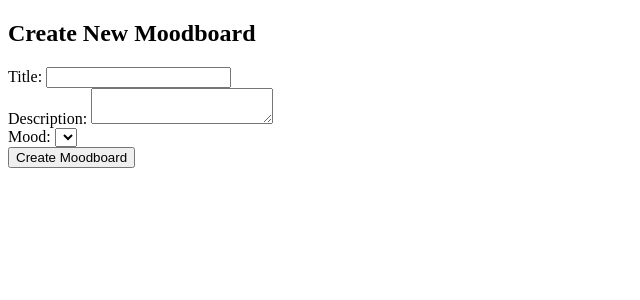
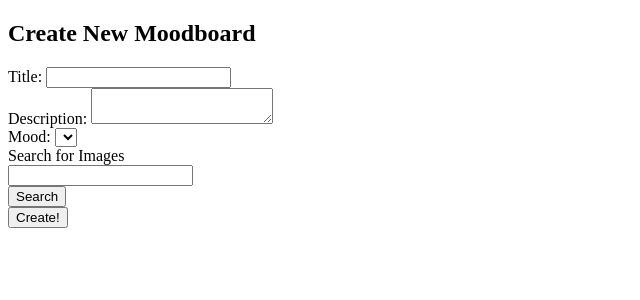
Before and after one commit to jencegram/Capstone_1, a Flask app: page /create_moodboard in a window 1280 px wide. Shown: the part 98-398 px from the top of the page, without its empty margins (0-640 px from the left). Run offline with Flask 3, Linux system fonts and the light colour scheme; lists and menus that the app fills with data are empty.

Commit message:
Moodboard creation that displays the images, added Unsplawsh API for image search

```diff
--- a/app.py
+++ b/app.py
@@ -1,6 +1,12 @@
-from flask import Flask, render_template, url_for, request, flash, session, redirect
+import os
+import requests
+
+from dotenv import load_dotenv
+load_dotenv()
+
+from flask import Flask, render_template, url_for, request, flash, session, redirect, jsonify
 from extensions import db
-from models import User, Moodboard, Mood
+from models import User, Moodboard, Mood, Photo
 from forms import RegistrationForm, CreateMoodboardForm
 from flask_bcrypt import Bcrypt
 
@@ -15,7 +21,10 @@ db.init_app(app)
 
 @app.route('/')
 def index():
-    return render_template('index.html')
+    if 'user_id' in session:
+        return render_template('home.html', message="Welcome!")
+    else:
+        return render_template('index.html')
 
 @app.route('/home')
 def home():
@@ -36,7 +45,6 @@ def dashboard():
     moodboards = Moodboard.query.filter_by(user_id=session['user_id']).all()
 
     return render_template('dashboard.html', user_name=user.name, moodboards=moodboards)
-
 
 
 @app.route('/register', methods=['GET', 'POST'])
@@ -89,20 +97,31 @@ def create_moodboard():
     mood_choices = [(mood.mood_name, mood.mood_name.capitalize()) for mood in moods]
 
     form = CreateMoodboardForm()
-    form.mood.choices = mood_choices  # Set the choices for the mood field dynamically
+    form.mood.choices = mood_choices
 
     if form.validate_on_submit():
-        # Print form data for debugging purposes
-        print("Form Data:", form.title.data, form.description.data, form.mood.data)
+        title = form.title.data
+        description = form.description.data
+        mood_name = form.mood.data
 
-        mood = Mood.query.filter_by(mood_name=form.mood.data).first()
-        new_moodboard = Moodboard(title=form.title.data, description=form.description.data, mood_id=mood.id, user_id=session['user_id'])
+        user_id = session['user_id']
+
+        moodboard = Moodboard(title=title, description=description, user_id=user_id)
+
+        for image_url in request.form.getlist('selected_images[]'):
+            image = Photo(photo_url=image_url)
+            moodboard.photos.append(image)
+
+
+        mood = Mood.query.filter_by(mood_name=mood_name).first()
+        moodboard.mood = mood
 
         try:
-            db.session.add(new_moodboard)
+            db.session.add(moodboard)
             db.session.commit()
             flash("Moodboard created successfully!", "success")
-            return redirect(url_for('view_moodboard', moodboard_id=new_moodboard.id))
+            return redirect(url_for('view_moodboard_with_images', moodboard_id=moodboard.id))
+
         except Exception as e:
             db.session.rollback()
             print("Error adding moodboard:", e)
@@ -112,22 +131,14 @@ def create_moodboard():
             for field, errors in form.errors.items():
                 for error in errors:
                     flash(f"Error in {field}: {error}", "danger")
+
     return render_template('create_moodboard.html', form=form)
-
-
-
-
-# Route for viewing a moodboard:
-@app.route('/moodboard/<int:moodboard_id>')
-def view_moodboard(moodboard_id):
-    moodboard = Moodboard.query.get_or_404(moodboard_id)
-    return render_template('moodboard_detail.html', moodboard=moodboard)
-
 
 # Route for editing a moodboard:
 @app.route('/moodboard/<int:moodboard_id>/edit', methods=['GET', 'POST'])
 def edit_moodboard(moodboard_id):
     moodboard = Moodboard.query.get_or_404(moodboard_id)
+    selected_images = moodboard.photos
     form = CreateMoodboardForm(obj=moodboard)  # Prefill form with current data
 
     # Query the moods to populate the dropdown
@@ -144,9 +155,57 @@ def edit_moodboard(moodboard_id):
         flash("Moodboard updated successfully!", "success")
         return redirect(url_for('view_moodboard', moodboard_id=moodboard.id))
 
-    return render_template('edit_moodboard.html', form=form, moodboard=moodboard)
+    return render_template('edit_moodboard_images.html', moodboard=moodboard, selected_images=selected_images, form=form)
 
 
+# Handles Unsplash API searches
+@app.route('/search_photos', methods=['GET'])
+def search_photos():
+    query = request.args.get('query')  # Get the search query from the user
+    page = request.args.get('page', default=1, type=int)  # Get the page number (default: 1)
+    per_page = request.args.get('per_page', default=10, type=int)  # Number of items per page (default: 10)
+
+    # Make a request to the Unsplash API to search for photos
+    unsplash_access_key = os.environ.get('UNSPLASH_API_KEY')
+
+    if not unsplash_access_key:
+        return jsonify({'error': 'Unsplash API key not found'}), 500
+
+    url = f'https://api.unsplash.com/search/photos?page={page}&per_page={per_page}&query={query}'
+    headers = {
+        'Authorization': f'Client-ID {unsplash_access_key}',
+    }
+    response = requests.get(url, headers=headers)
+
+    if response.status_code == 200:
+        data = response.json()
+        photos = data['results']
+        return jsonify(photos=photos)  # Return photos as JSON data
+    else:
+        return jsonify({'error': 'Error fetching photos from Unsplash'}), 500
+
+
+# Route for adding images
+@app.route('/add_images/<int:moodboard_id>', methods=['GET', 'POST'])
+def add_images_to_moodboard(moodboard_id):
+    moodboard = Moodboard.query.get_or_404(moodboard_id)
+    return render_template('add_images.html', moodboard=moodboard)
+
+# Viewing a Moodboard with Images:
+@app.route('/moodboard/<int:moodboard_id>/view', methods=['GET'])
+def view_moodboard_with_images(moodboard_id):
+    moodboard = Moodboard.query.get_or_404(moodboard_id)
+    print(moodboard)  # Check if the moodboard is being fetched correctly
+    selected_images = moodboard.photos
+    print(selected_images)  # Check if photos are being fetched correctly
+    return render_template('moodboard_with_images.html', moodboard=moodboard, selected_images=selected_images)
+
+
+@app.route('/moodboard/<int:moodboard_id>/edit_images', methods=['GET', 'POST'])
+def edit_moodboard_images(moodboard_id):
+    moodboard = Moodboard.query.get_or_404(moodboard_id)
+    selected_images = moodboard.photos  # Query selected images for this moodboard
+    return render_template('edit_moodboard_images.html', moodboard=moodboard, selected_images=selected_images)
 
 
 @app.route('/logout')
@@ -158,3 +217,7 @@ def logout():
 
 with app.app_context():
     db.create_all()
+
+if __name__ == '__main__':
+    app.debug = True
+    app.run()
--- a/forms.py
+++ b/forms.py
@@ -8,7 +8,6 @@ class RegistrationForm(FlaskForm):
     password = PasswordField('Password', validators=[DataRequired(), Length(min=6)])
     submit = SubmitField('Register')
 
-
 class CreateMoodboardForm(FlaskForm):
     title = StringField('Title', validators=[DataRequired()])
     description = TextAreaField('Description', validators=[DataRequired()])
--- a/models.py
+++ b/models.py
@@ -7,8 +7,6 @@ class User(db.Model):
     password = db.Column(db.String(255), nullable=False)
     email = db.Column(db.String(120), unique=True, nullable=False)
     moodboards = db.relationship('Moodboard', backref='user', lazy=True)
-
-
 
 # Mood Model
 class Mood(db.Model):
@@ -28,9 +26,8 @@ class Moodboard(db.Model):
 
     photos = db.relationship('Photo', backref='moodboard', lazy=True)
 
-
 # Photo Model
 class Photo(db.Model):
     id = db.Column(db.Integer, primary_key=True)
-    photo_url = db.Column(db.String(255), nullable=False)
+    photo_url = db.Column(db.Text, nullable=False)
     moodboard_id = db.Column(db.Integer, db.ForeignKey('moodboard.id'), nullable=False)
--- a/templates/create_moodboard.html
+++ b/templates/create_moodboard.html
@@ -2,13 +2,129 @@
 
 {% block content %}
 <h2>Create New Moodboard</h2>
-<form method="post">
+
+<form method="post" id="create-moodboard-form" action="{{ url_for('create_moodboard') }}">
     {{ form.csrf_token }}
 
-    {{ form.title.label }}: {{ form.title() }}<br>
-    {{ form.description.label }}: {{ form.description() }}<br>
-    {{ form.mood.label }}: {{ form.mood() }}<br>
+    <!-- Form fields for title, description, and mood -->
+    <label for="title">Title:</label>
+    <input type="text" id="title" name="title" required><br>
 
-    <input type="submit" value="Create Moodboard">
+    <label for="description">Description:</label>
+    <textarea id="description" name="description" required></textarea><br>
+
+    <label for="mood">Mood:</label>
+    <select id="mood" name="mood" required>
+        {% for mood_choice in form.mood.choices %}
+            <option value="{{ mood_choice[0] }}">{{ mood_choice[1] }}</option>
+        {% endfor %}
+    </select><br>
+
+    <!-- Search for Images -->
+    <label for="image-search">Search for Images</label>
+    <div class="input-group mb-3">
+        <input type="text" id="image-search" name="image_search" class="form-control">
+        <div class="input-group-append">
+            <button class="btn btn-primary" type="button" onclick="searchImages()">Search</button>
+        </div>
+    </div>
+
+    <!-- Display selected images -->
+    <div id="selected-images-preview"></div>
+
+    <!-- Submit -->
+    <button type="button" class="btn btn-success" onclick="handleFormSubmit()">Create!</button>
+
 </form>
+
+<script>
+  let selectedImages = []; // Array to store selected image URLs
+
+  function searchImages() {
+      // JavaScript function to handle image search
+      const query = document.getElementById('image-search').value;
+
+      // Make an AJAX request to your /search_photos route
+      fetch(`/search_photos?query=${query}`)
+          .then(response => response.json())
+          .then(data => {
+              // Process search results and update the selected images
+              const selectedImagesContainer = document.getElementById('selected-images-preview');
+              selectedImagesContainer.innerHTML = ''; // Clear previous images
+
+
+              if (data && data.photos && data.photos.length > 0) {
+                  data.photos.forEach(photo => {
+                      const imageContainer = document.createElement('div');
+                      imageContainer.className = 'selected-image-container';
+                      const image = document.createElement('img');
+                      image.src = photo.urls.regular;
+                      image.alt = photo.alt_description;
+                      image.width = 250; // Set image width to 300 pixels
+                      image.height = 250; // Set image height to 300 pixels
+                      imageContainer.appendChild(image);
+
+                      // Attach a click event to each image for selection
+                      image.addEventListener('click', () => toggleSelectImage(image, photo.urls.regular));
+
+                      selectedImagesContainer.appendChild(imageContainer);
+                  });
+              } else {
+                  selectedImagesContainer.innerHTML = '<p>No Images Found</p>';
+              }
+          })
+          .catch(error => {
+              console.error('Error fetching photos:', error);
+          });
+  }
+
+  // Function to toggle image selection
+  function toggleSelectImage(image, imageUrl) {
+      const index = selectedImages.indexOf(imageUrl);
+      if (index === -1) {
+          // Image is not selected, so add it to the selectedImages array
+          selectedImages.push(imageUrl);
+          image.classList.add('selected-image');
+      } else {
+          // Image is already selected, so remove it from the selectedImages array
+          selectedImages.splice(index, 1);
+          image.classList.remove('selected-image');
+      }
+  }
+
+   // Add selected images to the form
+   function addSelectedImagesToForm() {
+    const selectedImagesPreview = document.getElementById('selected-images-preview');
+
+    // Clear previous selections
+    selectedImagesPreview.innerHTML = '';
+
+    // Add selected images as hidden input fields
+    selectedImages.forEach(imageUrl => {
+        const hiddenInput = document.createElement('input');
+        hiddenInput.type = 'hidden';
+        hiddenInput.name = 'selected_images[]';  // Array for multiple images
+        hiddenInput.value = imageUrl;
+        selectedImagesPreview.appendChild(hiddenInput);
+    });
+}
+
+// Function to handle form submission
+function handleFormSubmit() {
+    // Add the selected images to the form
+    addSelectedImagesToForm();
+
+    // Then, submit the form
+    const form = document.getElementById('create-moodboard-form');
+    form.submit();
+}
+</script>
+
+<style>
+  /* Highlight style for selected images */
+  .selected-image {
+      border: 2px solid blue; /* Blue border for selected images */
+  }
+</style>
+
 {% endblock %}
--- a/templates/home.html
+++ b/templates/home.html
@@ -7,5 +7,4 @@
 <h2>{{ message }}</h2>
 
 
-
 {% endblock %}
```
Also changed, not shown: templates/dashboard.html (+15 -3 lines), templates/edit_moodboard.html (+26 -0 lines), templates/edit_moodboard_images.html (added, +28 -0 lines), templates/moodboard_detail.html (deleted, +0 -10 lines), templates/moodboard_with_images.html (added, +18 -0 lines), 1 other file.
